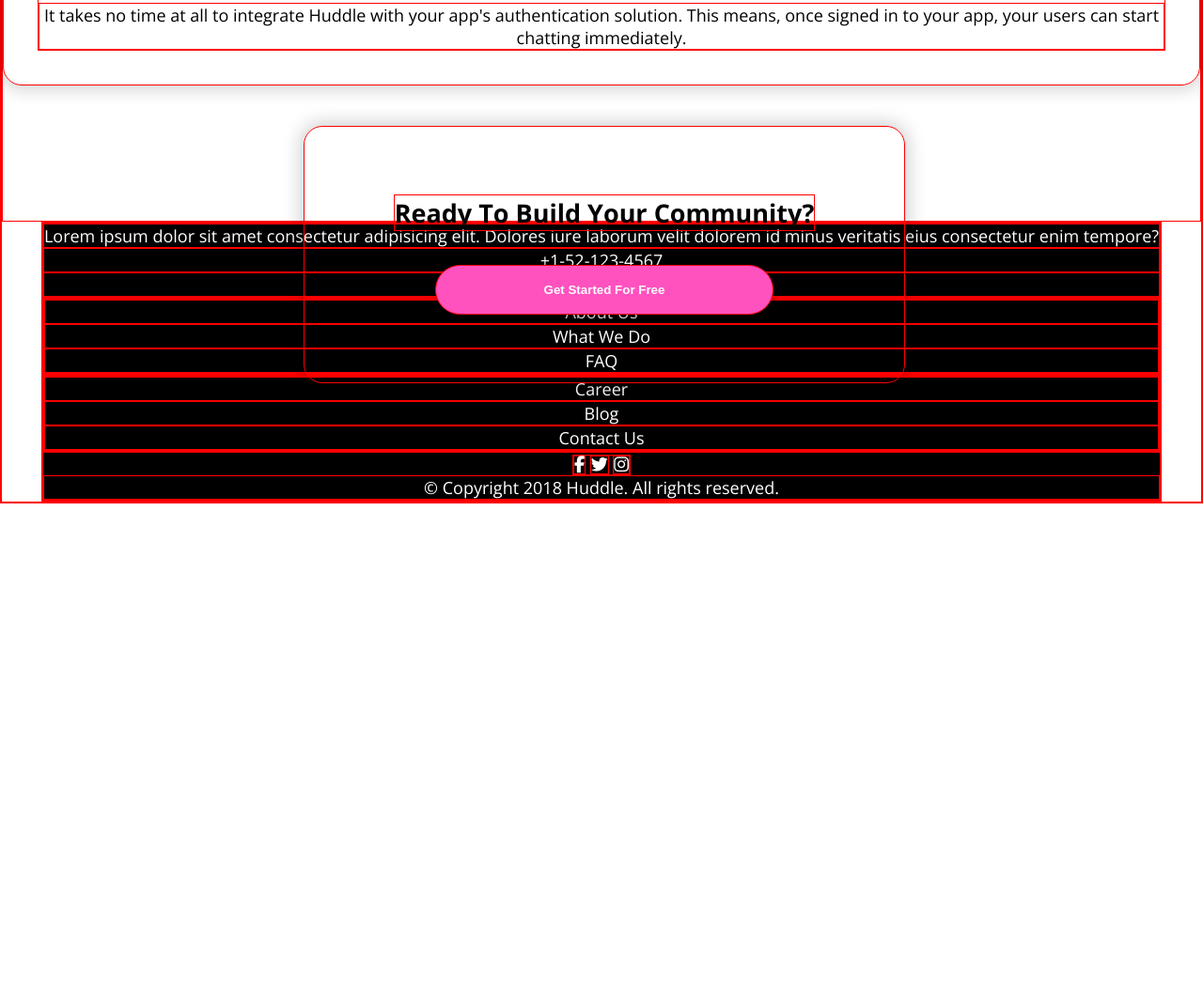
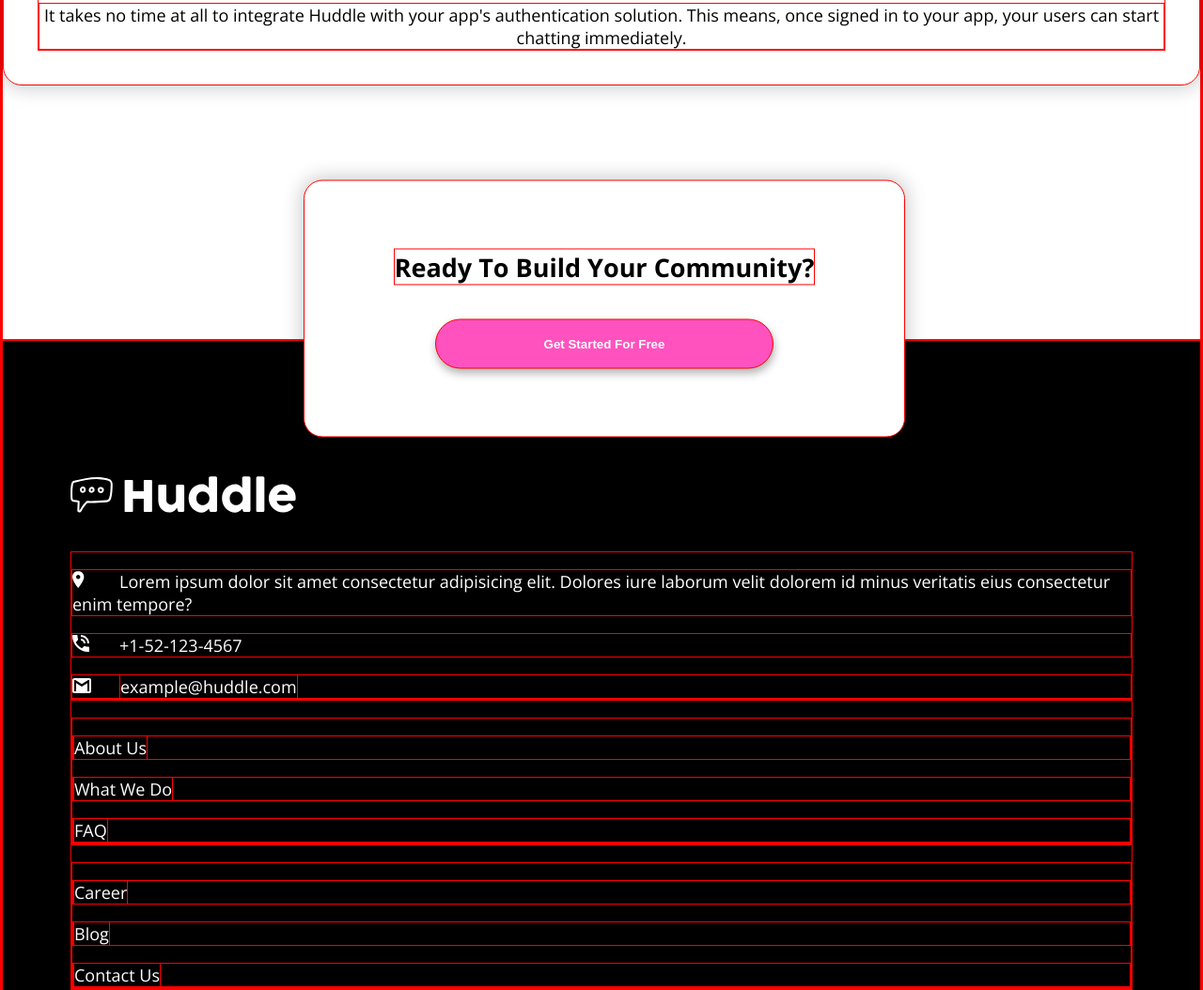
Before and after one commit to BalazsBanfi/FEM-15-Huddle-lp-feature-box, a plain HTML site: page index.html in a window 1280 px wide. Shown: the part 4659-5713 px from the top of the page at 94% size. Before the commit the page ends 5195 px from the top, so only its background shows below. Drawn offline with nearby package versions, Linux system fonts and the light colour scheme.

Commit message:
add and style font awesome brands

```diff
--- a/index.html
+++ b/index.html
@@ -95,20 +95,20 @@
           tempore?
         </p>
         <p>+1-52-123-4567</p>
-        <p>example@huddle.com</p>
+        <p><a href="mailto:example@huddle.com">example@huddle.com</a></p>
       </div>
       <div class="footerItems">
         <ul>
-          <li>About Us</li>
-          <li>What We Do</li>
-          <li>FAQ</li>
+          <li><a href="#">About Us</a></li>
+          <li><a href="#">What We Do</a></li>
+          <li><a href="#">FAQ</a></li>
         </ul>
       </div>
       <div class="footerItems">
         <ul>
-          <li>Career</li>
-          <li>Blog</li>
-          <li>Contact Us</li>
+          <li><a href="#">Career</a></li>
+          <li><a href="#">Blog</a></li>
+          <li><a href="#">Contact Us</a></li>
         </ul>
       </div>
       <div class="footerItems">
--- a/style.css
+++ b/style.css
@@ -18,6 +18,9 @@
   margin: 0;
   padding: 0;
   box-sizing: border-box;
+  list-style-type: none;
+  text-decoration: none;
+  transition-duration: 0.3s;
 }
 
 html {
@@ -127,12 +130,13 @@
 }
 
 .cards:nth-child(4) {
-  margin-bottom: 8rem;
+  margin-bottom: 15rem;
 }
 .cards:nth-child(5) {
+  background-color: white;
   width: 50%;
   position: absolute;
-  transform: translate(50%, -50%);
+  transform: translate(50%, -75%);
 }
 
 .cards button {
@@ -151,12 +155,84 @@
 ***********/
 
 footer {
+  width: 100%;
+  padding: 8rem 4rem 4rem;
   background-color: black;
   color: white;
+  text-align: left;
   display: flex;
   flex-direction: column;
 }
 
+footer::before {
+  content: url("./images/logo.svg");
+  filter: brightness(0) invert(1);
+  text-align: left;
+  margin-bottom: 2rem;
+}
+
+.footerItems * {
+  margin-top: 1rem;
+}
+
+.footerItems > p:nth-child(1)::before {
+  content: url("./images/icon-location.svg");
+  width: 50px;
+  display: block;
+  float: left;
+}
+
+.footerItems > p:nth-child(2)::before {
+  content: url("./images/icon-phone.svg");
+  width: 50px;
+  display: block;
+  float: left;
+}
+
+.footerItems > p:nth-child(3)::before {
+  content: url("./images/icon-email.svg");
+  width: 50px;
+  display: block;
+  float: left;
+}
+
+/***************
+***Anchor tag***
+***************/
+
+a:link,
+a:visited {
+  color: white;
+  text-decoration: none;
+}
+
+a:hover,
+a:active {
+  text-decoration: underline;
+}
+
+/**************
+***Fa brands***
+**************/
+
+.fa-brands {
+  /* background-color: #333; */
+  border-radius: 30px;
+  color: #fff;
+  display: inline-block;
+  height: 30px;
+  line-height: 30px;
+  margin: auto 3px;
+  width: 30px;
+  font-size: 15px;
+  text-align: center;
+}
+
+.fa-brands:hover {
+  color: var(--pink);
+  border: 1px solid var(--pink);
+  cursor: pointer;
+}
 
 /************************
 ***Media query section***
```
